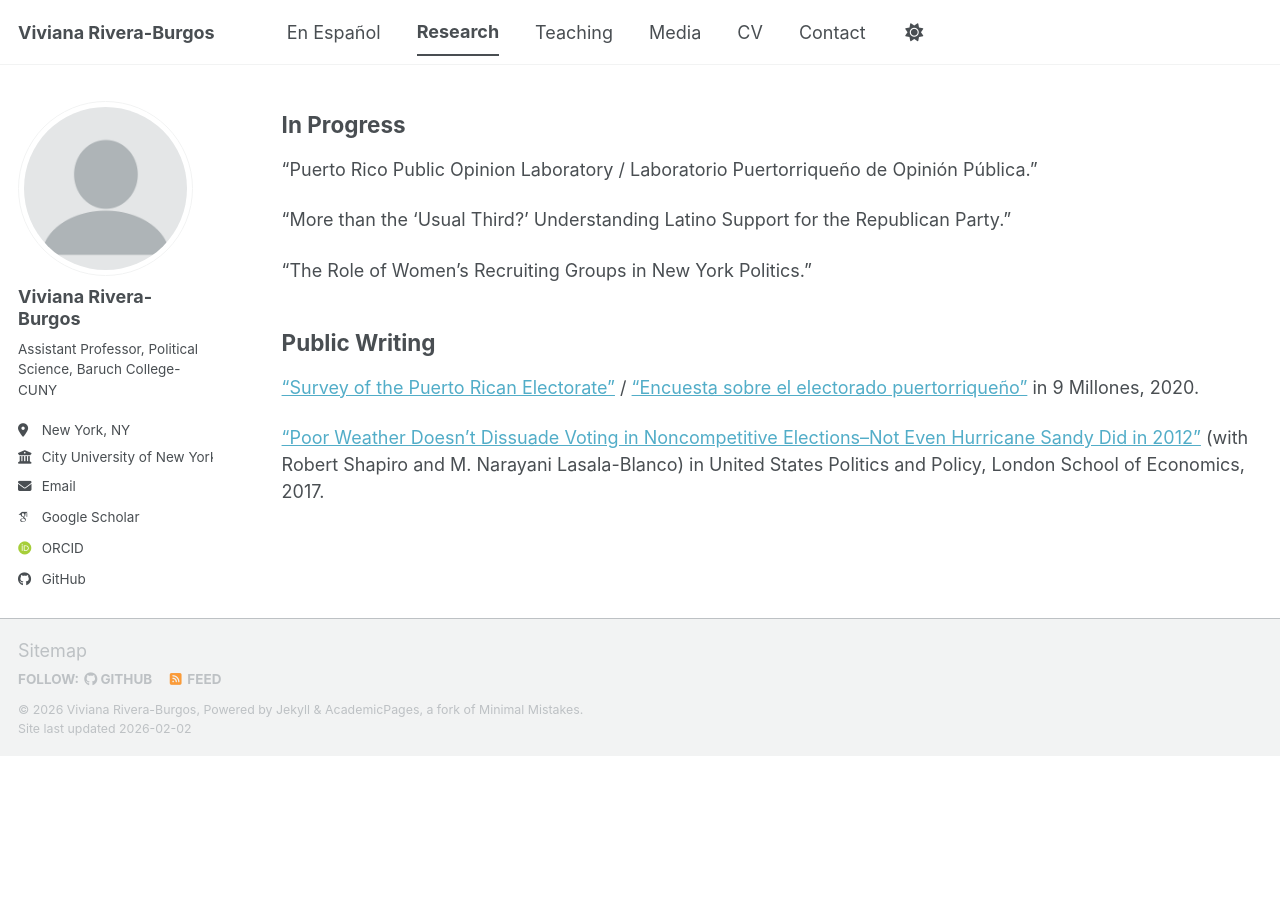
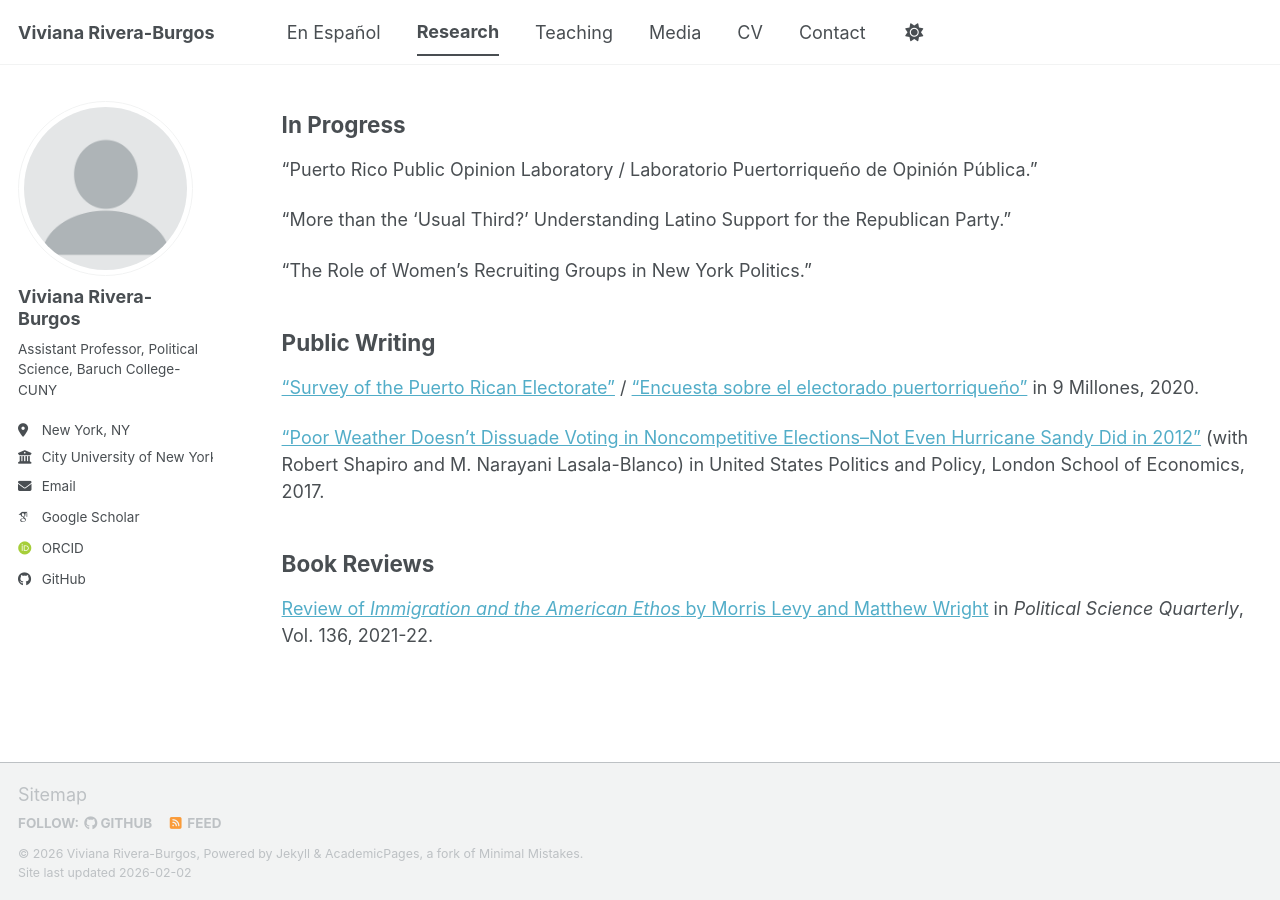
Before and after one commit to vivi-rivera/vivi-rivera.github.io, a Jekyll site: the page built from _pages/research.md, in a window 1280 px wide and 900 px high, scrolled down 3322 px. Built offline with Jekyll 4.4.1, drawn with Linux system fonts in a browser that asks for light colours; some web fonts are replaced; a script bundle is joined from its source files by our own code; library files that are not in the unit come from our copies; before the commit the page ends 4078 px from its top, so only the background shows below that.

Commit message:
Update research.md

```diff
--- a/_pages/research.md
+++ b/_pages/research.md
@@ -48,3 +48,6 @@ This paper examines the rational choice reasoning that is used to explain the co
 [“Survey of the Puerto Rican Electorate”](https://medium.com/9-millones/survey-to-the-puerto-rican-electorate-3b43abbae44e) / [“Encuesta sobre el electorado puertorriqueño”](https://medium.com/9-millones/encuesta-sobre-el-electorado-puertorrique%C3%B1o-c4a93ace21ae) in 9 Millones, 2020.
 
 ["Poor Weather Doesn't Dissuade Voting in Noncompetitive Elections--Not Even Hurricane Sandy Did in 2012"](http://blogs.lse.ac.uk/usappblog/2017/06/12/poor-weather-doesnt-dissuade-voting-in-noncompetitive-elections-not-even-hurricane-sandy-did-in-2012/) (with Robert Shapiro and M. Narayani Lasala-Blanco) in United States Politics and Policy, London School of Economics, 2017.
+
+## Book Reviews
+[Review of *Immigration and the American Ethos* by Morris Levy and Matthew Wright](https://www.psqonline.org/article.cfm?IDArticle=20249) in *Political Science Quarterly*, Vol. 136, 2021-22.
```
